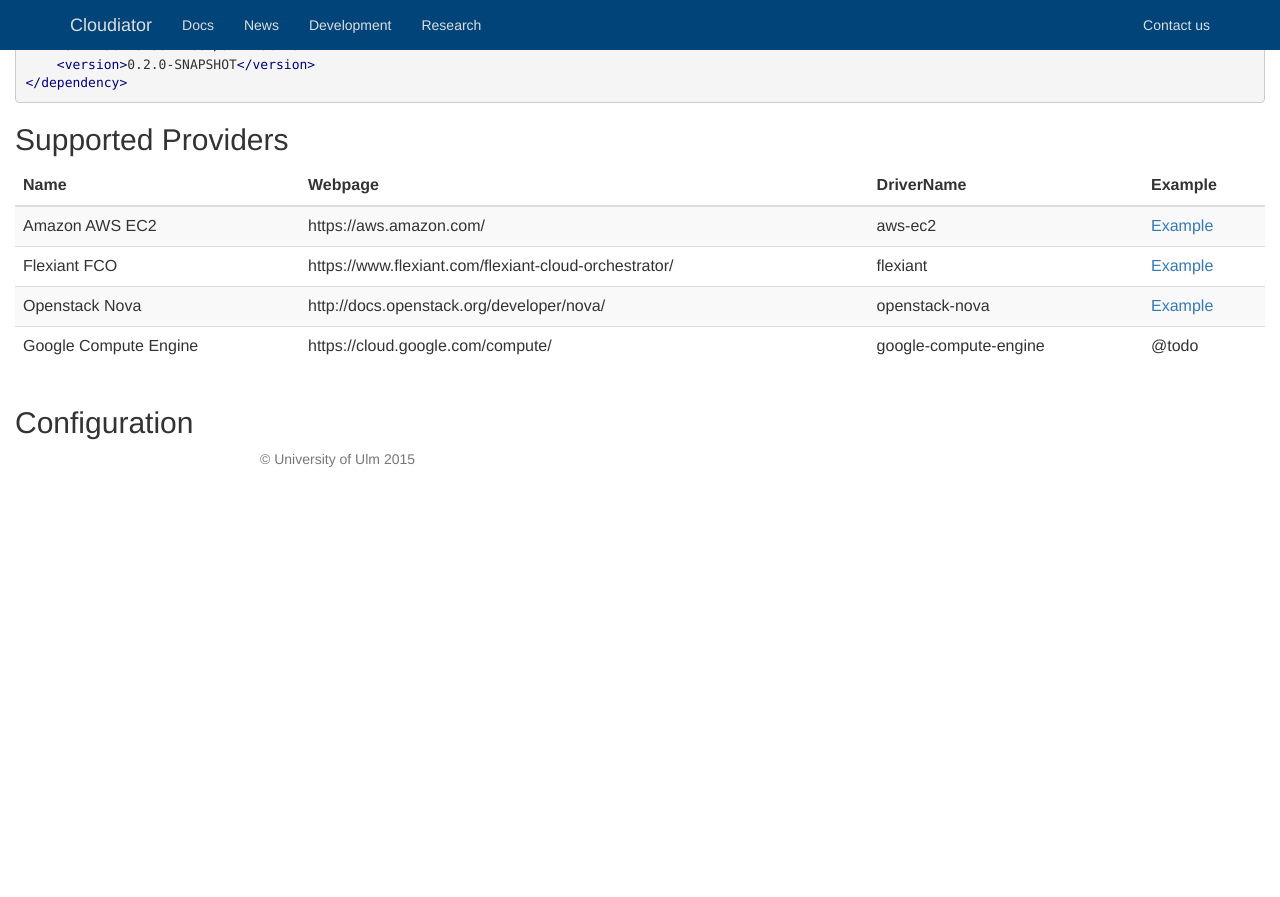
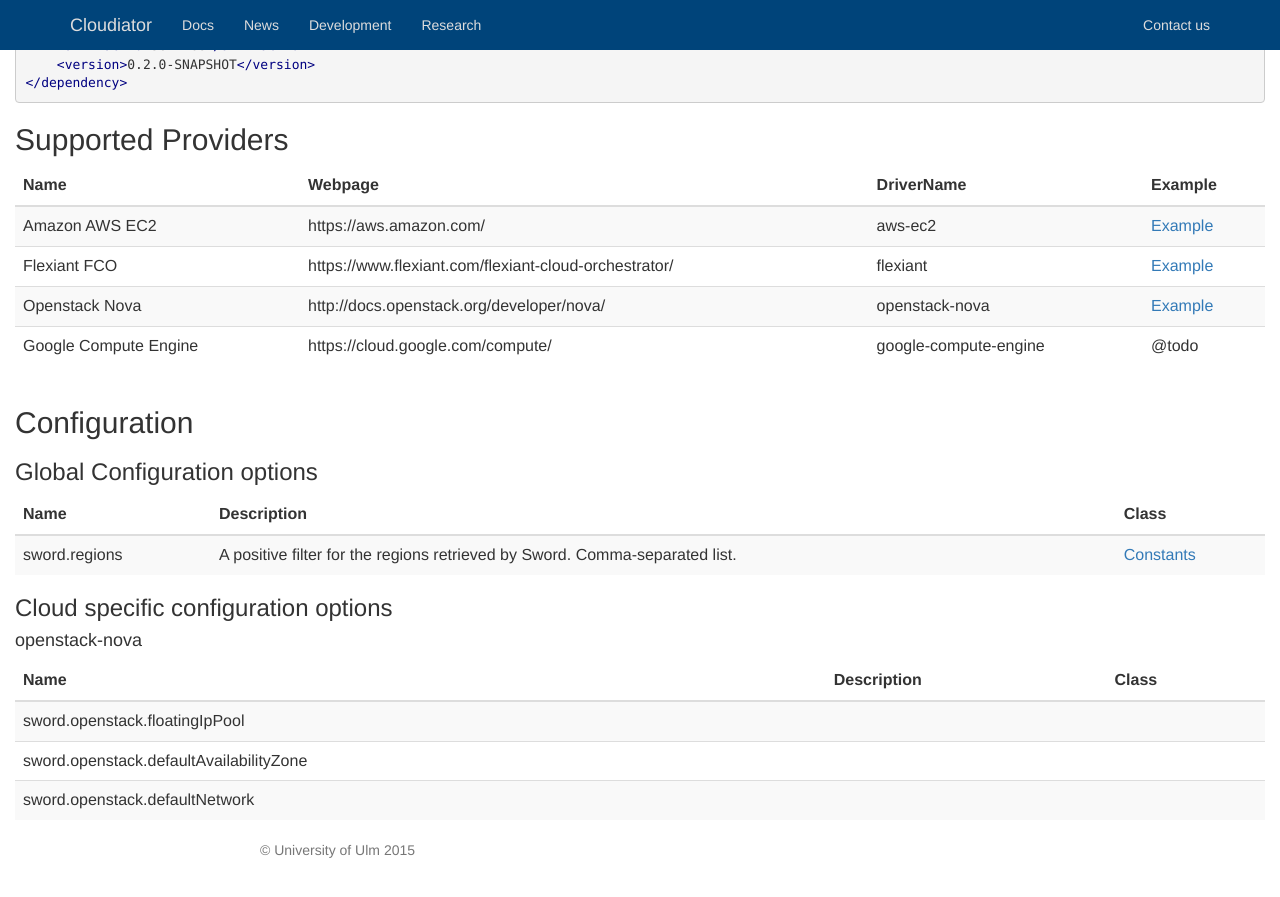
Before and after one commit to cloudiator/cloudiator.github.io, a Jekyll site: the page built from _components/sword.md, in a window 1280 px wide and 900 px high, scrolled down 755 px. Shown: the top 897 px of the window. Built offline with Jekyll 4.4.1, drawn with Linux system fonts in a browser that asks for light colours; before the commit the page ends 1264 px from its top, so only the background shows below that.

Commit message:
More configuration docs

```diff
--- a/_components/sword.md
+++ b/_components/sword.md
@@ -50,7 +50,25 @@
 Flexiant FCO | https://www.flexiant.com/flexiant-cloud-orchestrator/ | flexiant | [Example](https://github.com/cloudiator/sword/blob/master/examples/src/main/java/FlexiantExample.java)
 Openstack Nova | http://docs.openstack.org/developer/nova/ | openstack-nova | [Example](https://github.com/cloudiator/sword/blob/master/examples/src/main/java/NovaExample.java)
 Google Compute Engine | https://cloud.google.com/compute/ | google-compute-engine | @todo
-{: class="table table-striped"}
+{: class="table table-striped table-responsive"}
 </div>
 
 ## Configuration
+
+### Global Configuration options
+
+| Name | Description | Class |
+| ---- | ----------- | ----- |
+| sword.regions | A positive filter for the regions retrieved by Sword. Comma-separated list. | [Constants](https://github.com/cloudiator/sword/blob/master/api/src/main/java/de/uniulm/omi/cloudiator/sword/api/properties/Constants.java) |
+{: .table .table-striped .table-responsive}
+
+### Cloud specific configuration options
+
+#### openstack-nova
+
+| Name | Description | Class |
+| ---- | ----------- | ----- |
+| sword.openstack.floatingIpPool |||
+| sword.openstack.defaultAvailabilityZone |||
+| sword.openstack.defaultNetwork |||
+{: .table .table-striped .table-responsive}
```
Also changed, not shown: _components/colosseum.md (+5 -0 lines), _docs/configuration.md (+13 -0 lines).
